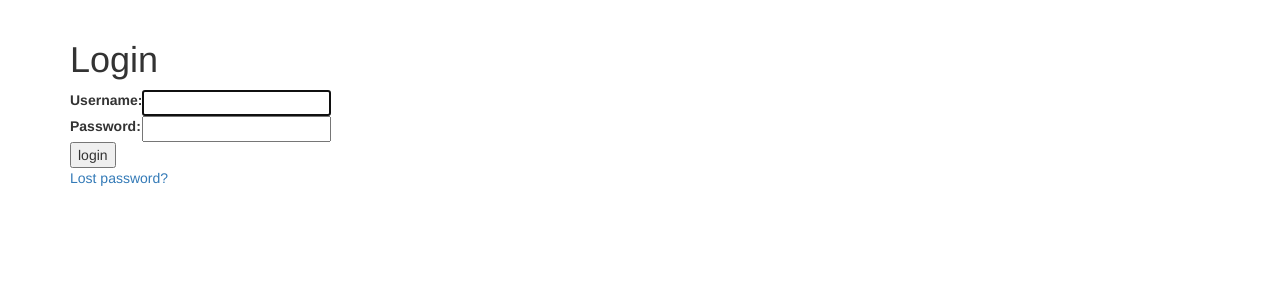
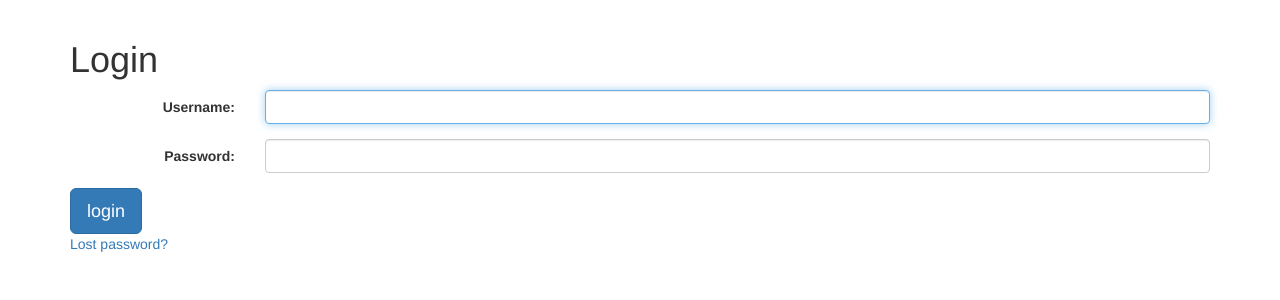
Before and after one commit to mfgering/quotes_site, a Django app: page /login/ in a window 1280 px wide. Shown: the part 52-352 px from the top of the page. Run offline with Django 3.2, Linux system fonts and the light colour scheme; some libraries are stand-ins or nearby versions.

Commit message:
bootstrap mods for login and contact

```diff
--- a/main/templates/contact_form/contact_form.html
+++ b/main/templates/contact_form/contact_form.html
@@ -9,7 +9,7 @@
 {% endif %}
 
 <form method="post" action="{% url 'contact_form' %}" class="form-horizontal">
-{% csrf_token %}
+    {% csrf_token %}
     <div class="form-group">
         <label for="id_name" class="control-label col-sm-2">{{ form.name.label }}:</label>
         <div class="controls col-sm-10">
@@ -28,7 +28,7 @@
             {{ form.body|add_class:"form-control col-sm-10" }}
         </div>
     </div>
-<input type="submit" value="Send" class="btn btn-primary btn-lg sm-col-12" />
+    <input type="submit" value="Send" class="btn btn-primary btn-lg sm-col-12" />
 </form>
 
 {% endblock %}
--- a/main/templates/registration/login.html
+++ b/main/templates/registration/login.html
@@ -16,21 +17,22 @@
     {% endif %}
 {% endif %}
 
-<form method="post" action="{% url 'login' %}">
-{% csrf_token %}
-<table>
-<tr>
-    <td>{{ form.username.label_tag }}</td>
-    <td>{{ form.username }}</td>
-</tr>
-<tr>
-    <td>{{ form.password.label_tag }}</td>
-    <td>{{ form.password }}</td>
-</tr>
-</table>
-
-<input type="submit" value="login" />
-<input type="hidden" name="next" value="{{ next }}" />
+<form method="post" action="{% url 'login' %}" class="form-horizontal">
+    {% csrf_token %}
+    <div class="form-group">
+        <label for="id_username" class="control-label col-sm-2">{{ form.username.label }}:</label>
+        <div class="controls col-sm-10">
+            {{ form.username|add_class:"form-control col-sm-10" }}
+        </div>
+    </div>
+    <div class="form-group">
+        <label for="id_password" class="control-label col-sm-2">{{ form.password.label }}:</label>
+        <div class="controls col-sm-10">
+            {{ form.password|add_class:"form-control col-sm-10" }}
+        </div>
+    </div>
+    <input type="submit" value="login" class="btn btn-primary btn-lg sm-col-12" />
+    <input type="hidden" name="next" value="{{ next }}" />
 </form>
 
 {# Assumes you setup the password_reset view in your URLconf #}
```
Also changed, not shown: other parts of main/templates/registration/login.html (+1 -0 lines).
